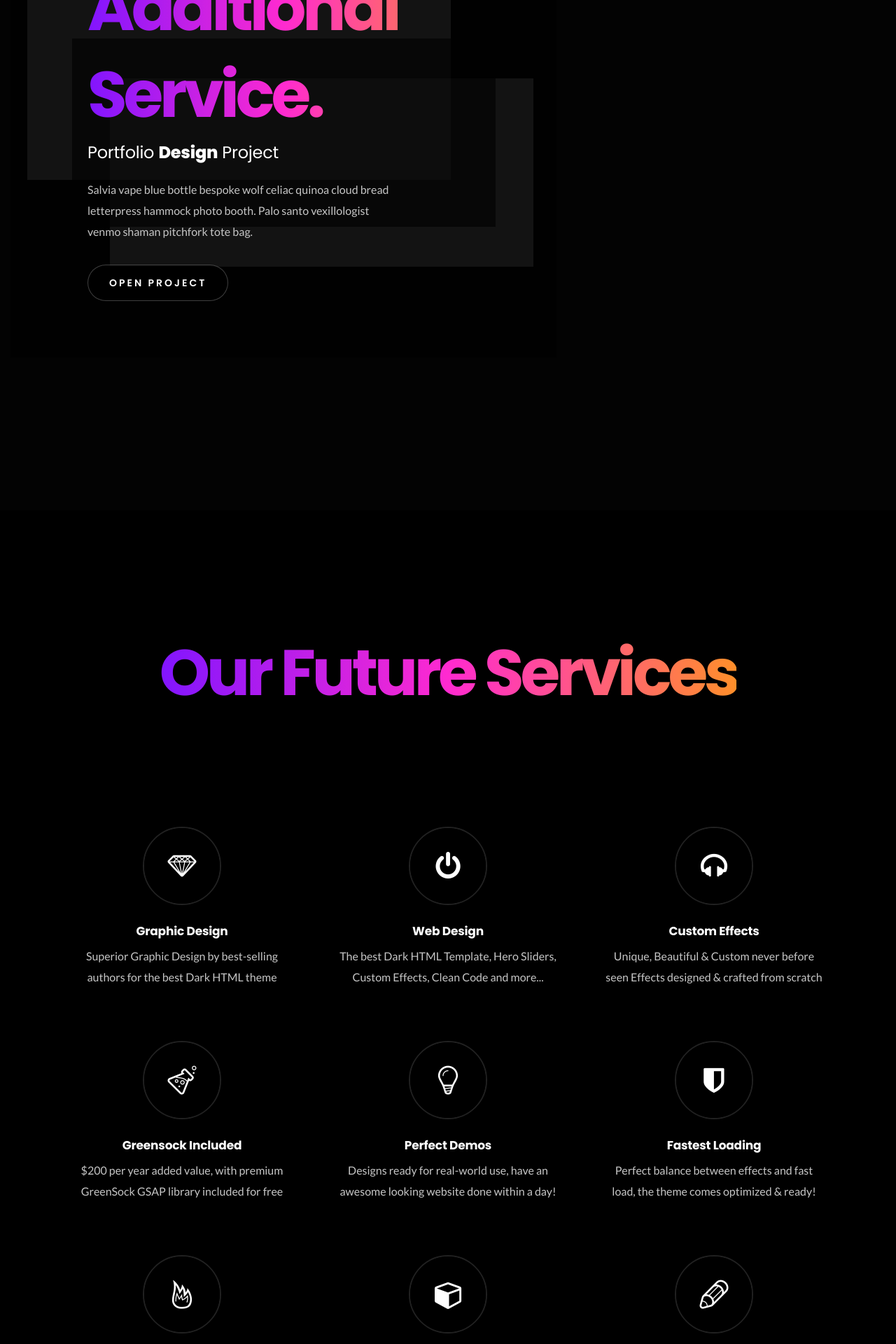
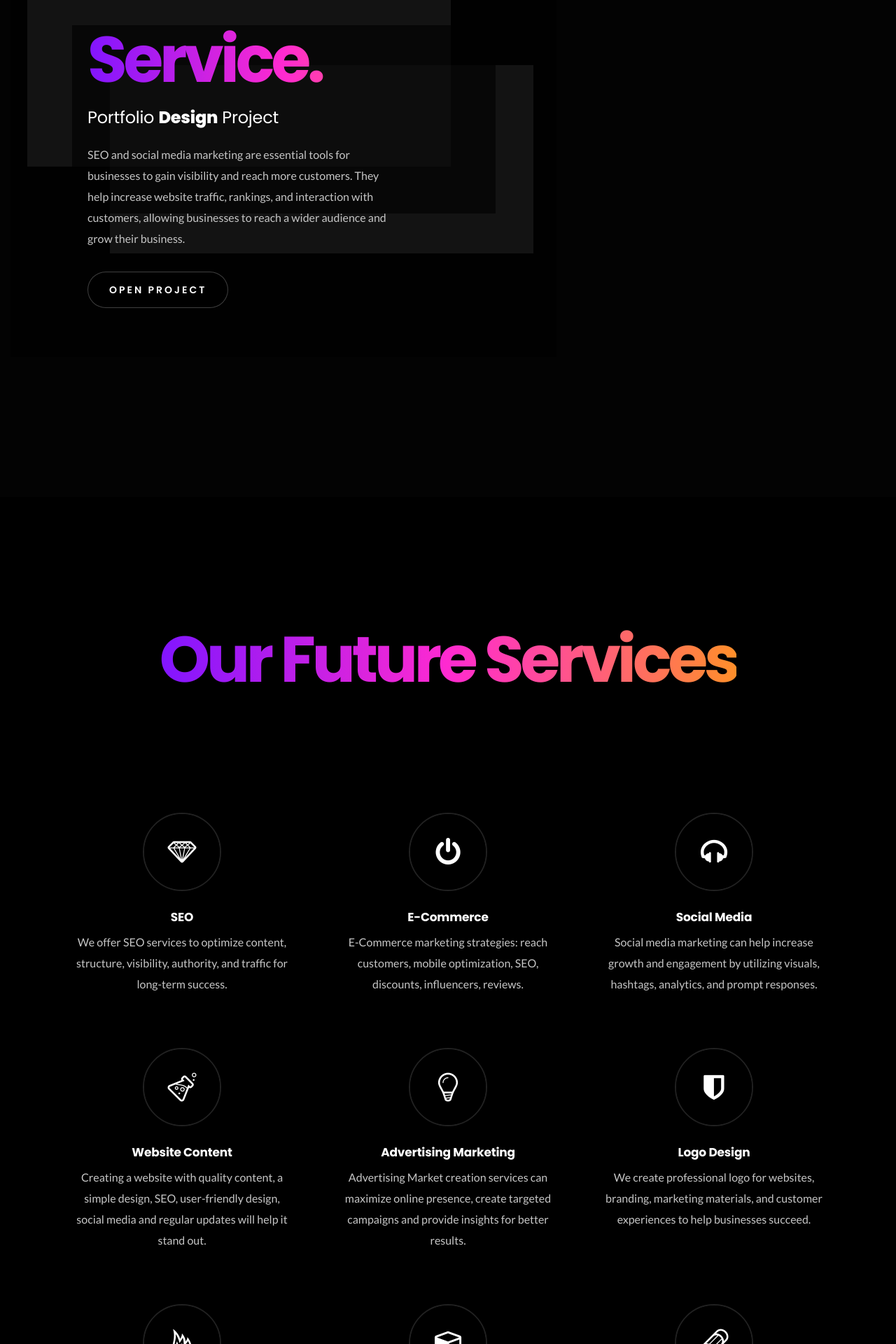
Before and after one commit to asadmumtaz92/stlllr, a PHP site: page / in a window 1280 px wide. Shown: the part 4280-6200 px from the top of the page at 70% size. Run offline with PHP 8.4, Linux system fonts and the light colour scheme.

Commit message:
this commit for custom index php

```diff
--- a/index.php
+++ b/index.php
@@ -241,7 +241,7 @@
 						</div>
 						<div class="row pt-4 pb-3">
 							<div class="col-12 col-lg-6 col-xl-5 sk__flex-center mb-4 my-lg-3 my-xl-0 px-lg-0 custom-about-number-col">
-								<p class="p-xs custom-about-us-p2 text-center text-sm-end mb-4 mb-sm-0">Successful companies need well thought-out concepts. Together we bring your ideas to life, create distinctive brands and ensure consistency in your public image.</p><span class="about-number text-center text-sm-start">365/24</span>
+								<p class="p-xs custom-about-us-p2 text-center text-sm-end mb-4 mb-sm-0">We create concepts that reflect your values, goals, and ambitions, design to be eye-catching and effective.</p><span class="about-number text-center text-sm-start">365/24</span>
 							</div>
 							<div class="col-12 col-lg-6 col-xl-7 sk__flex-center custom-about-divider-col">
 								<span class="divider"></span>
@@ -254,7 +254,7 @@
 								</div>
 							</div>
 							<div class="col-12 col-lg-6 order-1 order-lg-2 mb-4 mb-lg-0">
-								<p>Your project is not just designed and developed by us. We work with you in order to strategize and identify the finest solutions adapted to your individual requirements, all the while accepting input consistently throughout the process</p>
+								<p>We strive to build relationships with clients and to provide a high-level of customer service. We also make sure to stay up-to-date with the latest technologies and trends in order to ensure that your project is as successful as possible.</p>
 							</div>
 						</div>
 						<div class="row mt-2">
@@ -399,7 +399,7 @@
 								<div class="flex-child sk__featured-project-infos sk__solid-menu-bar">
 									<h1 class="super-heading sk__clipped-text sk__gradient-back-v1 mb-sm-1">Additional Service<span class="heading-deco">.</span></h1>
 									<h2 class="h2-regular">Portfolio <strong>Design</strong> Project</h2>
-									<p class="mw-440">Salvia vape blue bottle bespoke wolf celiac quinoa cloud bread letterpress hammock photo booth. Palo santo vexillologist venmo shaman pitchfork tote bag.</p>
+									<p class="mw-440">SEO and social media marketing are essential tools for businesses to gain visibility and reach more customers. They help increase website traffic, rankings, and interaction with customers, allowing businesses to reach a wider audience and grow their business.</p>
 									<a class="btn btn-outline-light mt-3" href="#" role="button">OPEN PROJECT</a>
 								</div>
 							</div>
@@ -434,9 +434,9 @@
 										<span class="sk__iconbox-icon-dash"></span>
 									</a>
 									<a class="sk__iconbox-text-link gradient-links-bright" href="page-service-item.html">
-										<h5>Graphic Design</h5>
+										<h5>SEO</h5>
 									</a>
-									<p>Superior Graphic Design by best-selling authors for the best Dark HTML theme</p>
+									<p>We offer SEO services to optimize content, structure, visibility, authority, and traffic for long-term success.</p>
 								</div>
 							</div>
 							<div class="col-12 col-sm-6 col-lg-4">
@@ -446,9 +446,9 @@
 										<span class="sk__iconbox-icon-dash"></span>
 									</a>
 									<a class="sk__iconbox-text-link gradient-links-bright" href="page-service-item.html">
-										<h5>Web Design</h5>
+										<h5>E-Commerce</h5>
 									</a>
-									<p>The best Dark HTML Template, Hero Sliders, Custom Effects, Clean Code and more...</p>
+									<p>E-Commerce marketing strategies: reach customers, mobile optimization, SEO, discounts, influencers, reviews.</p>
 								</div>
 							</div>
 							<div class="col-12 col-sm-6 col-lg-4">
@@ -458,9 +458,9 @@
 										<span class="sk__iconbox-icon-dash"></span>
 									</a>
 									<a class="sk__iconbox-text-link gradient-links-bright" href="page-service-item.html">
-										<h5>Custom Effects</h5>
+										<h5>Social Media</h5>
 									</a>
-									<p>Unique, Beautiful & Custom never before seen Effects designed & crafted from scratch</p>
+									<p>Social media marketing can help increase growth and engagement by utilizing visuals, hashtags, analytics, and prompt responses.</p>
 								</div>
 							</div>
 							<div class="col-12 col-sm-6 col-lg-4">
@@ -470,9 +470,9 @@
 										<span class="sk__iconbox-icon-dash"></span>
 									</a>
 									<a class="sk__iconbox-text-link gradient-links-bright" href="page-service-item.html">
-										<h5>Greensock Included</h5>
+										<h5>Website Content</h5>
 									</a>
-									<p>$200 per year added value, with premium GreenSock GSAP library included for free</p>
+									<p>Creating a website with quality content, a simple design, SEO, user-friendly design, social media and regular updates will help it stand out.</p>
 								</div>
 							</div>
 							<div class="col-12 col-sm-6 col-lg-4">
@@ -482,9 +482,9 @@
 										<span class="sk__iconbox-icon-dash"></span>
 									</a>
 									<a class="sk__iconbox-text-link gradient-links-bright" href="page-service-item.html">
-										<h5>Perfect Demos</h5>
+										<h5>Advertising Marketing</h5>
 									</a>
-									<p>Designs ready for real-world use, have an awesome looking website done within a day!</p>
+									<p> Advertising Market creation services can maximize online presence, create targeted campaigns and provide insights for better results.</p>
 								</div>
 							</div>
 							<div class="col-12 col-sm-6 col-lg-4">
@@ -494,9 +494,9 @@
 										<span class="sk__iconbox-icon-dash"></span>
 									</a>
 									<a class="sk__iconbox-text-link gradient-links-bright" href="page-service-item.html">
-										<h5>Fastest Loading</h5>
+										<h5>Logo Design</h5>
 									</a>
-									<p>Perfect balance between effects and fast load, the theme comes optimized & ready!</p>
+									<p>We create professional logo for websites, branding, marketing materials, and customer experiences to help businesses succeed.</p>
 								</div>
 							</div>
 							<div class="col-12 col-sm-6 col-lg-4">
@@ -548,42 +548,49 @@
 						<div class="row sk__heading-spacer-l">
 							<div class="col-12 col-xl-10 offset-xl-1 text-center">
 								<h1 class="h1-small mb-3 pt-4 pb-1">Our Focus</h1>
-								<p class="p-v2 skills-subhead">Lorem ipsum dolor sit amet, consectetur adipiscing elit. Integer nec odio. Praesent libero. Sed cursus ante dapibus diam.</p>
+								<p class="p-v2 skills-subhead">Creating visually appealing and user-friendly websites that meet clients' needs and goals</p>
 							</div>
 						</div>
 
 						<div class="row sk__skills-row">
 							<div class="col-12">
 								<div class="sk__skill-wrap">
-									<p class="sk__skill-name sk__skill-el">Quality Brand Building</p>
+									<p class="sk__skill-name sk__skill-el">Website Design and Development</p>
 									<div class="sk__skill-area sk__skill-el">
 										<div class="sk__skill-bar sk__gradient-back-v1"></div>
 									</div>
 									<p class="sk__skill-number sk__skill-el"><span class="sk__counterskills">75</span><span>%</span></p>
 								</div>
 								<div class="sk__skill-wrap">
-									<p class="sk__skill-name sk__skill-el">Graphic & Web Design</p>
+									<p class="sk__skill-name sk__skill-el">UI/UX Design</p>
+									<div class="sk__skill-area sk__skill-el">
+										<div class="sk__skill-bar sk__gradient-back-v1"></div>
+									</div>
+									<p class="sk__skill-number sk__skill-el"><span class="sk__counterskills">75</span><span>%</span></p>
+								</div>
+								<div class="sk__skill-wrap">
+									<p class="sk__skill-name sk__skill-el">Mobile Optimization</p>
 									<div class="sk__skill-area sk__skill-el">
 										<div class="sk__skill-bar sk__gradient-back-v1"></div>
 									</div>
 									<p class="sk__skill-number sk__skill-el"><span class="sk__counterskills">80</span><span>%</span></p>
 								</div>
 								<div class="sk__skill-wrap">
-									<p class="sk__skill-name sk__skill-el">Marketing & Social</p>
+									<p class="sk__skill-name sk__skill-el">E-Commerce Solutions</p>
 									<div class="sk__skill-area sk__skill-el">
 										<div class="sk__skill-bar sk__gradient-back-v1"></div>
 									</div>
 									<p class="sk__skill-number sk__skill-el"><span class="sk__counterskills">50</span><span>%</span></p>
 								</div>
 								<div class="sk__skill-wrap">
-									<p class="sk__skill-name sk__skill-el">Video Production</p>
+									<p class="sk__skill-name sk__skill-el">Custom Web Application</p>
 									<div class="sk__skill-area sk__skill-el">
 										<div class="sk__skill-bar sk__gradient-back-v1"></div>
 									</div>
 									<p class="sk__skill-number sk__skill-el"><span class="sk__counterskills">70</span><span>%</span></p>
 								</div>
 								<div class="sk__skill-wrap">
-									<p class="sk__skill-name sk__skill-el">Talent Casting</p>
+									<p class="sk__skill-name sk__skill-el">WordPress</p>
 									<div class="sk__skill-area sk__skill-el">
 										<div class="sk__skill-bar sk__gradient-back-v1"></div>
 									</div>
```
